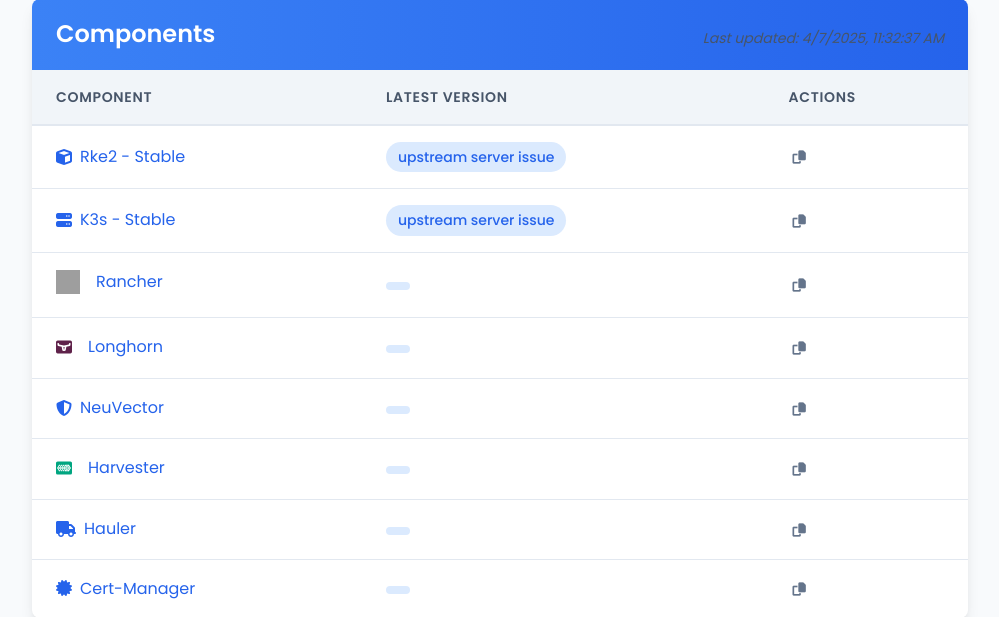
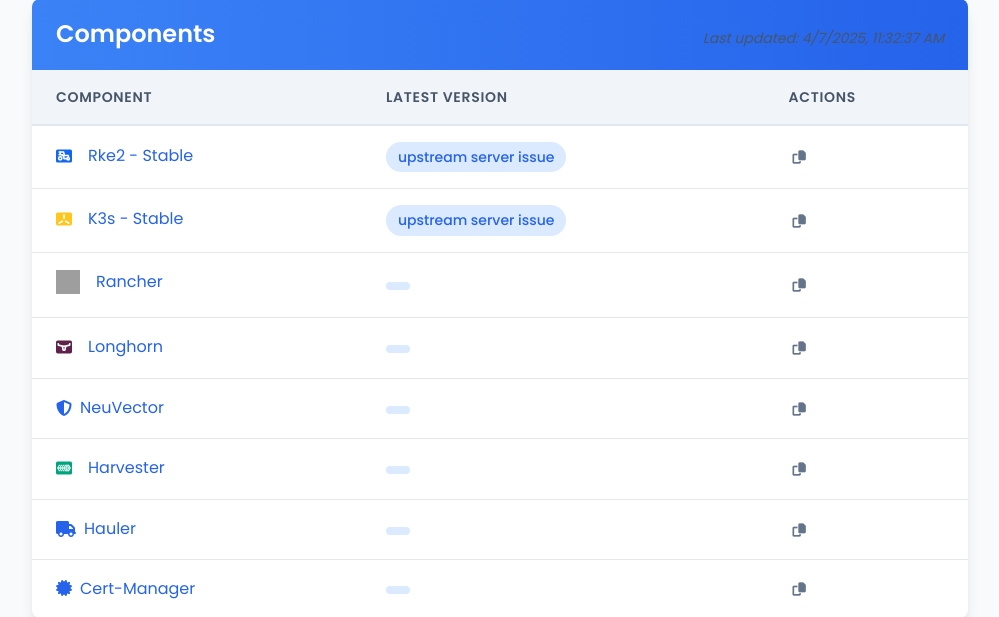
Before and after one commit to joshyorko/clem-demo, a Flask app: page / in a window 1280 px wide. Shown: the part 233-850 px from the top of the page, without its empty margins (140-1139 px from the left). Run offline with Flask 3, Linux system fonts and the light colour scheme; data that the repository does not hold is empty; grey boxes are pictures that could not be loaded.

Commit message:
Add RKE2 and K3s icons to index.html and update links

```diff
--- a/templates/index.html
+++ b/templates/index.html
@@ -419,7 +419,7 @@
                         <tr data-name="rke2">
                             <td>
                                 <a href="https://github.com/rancher/rke2" target="_blank">
-                                    <i class="fas fa-cube"></i> Rke2 - Stable
+                                    <img src="/assets/icon-rke.svg" alt="RKE2 Icon" style="width: 16px; height: 16px; vertical-align: middle; margin-right: 8px;"> Rke2 - Stable
                                 </a>
                             </td>
                             <td>
@@ -439,7 +439,7 @@
                         <tr data-name="k3s">
                             <td>
                                 <a href="https://github.com/k3s-io/k3s" target="_blank">
-                                    <i class="fas fa-server"></i> K3s - Stable
+                                    <img src="/assets/icon-k3s.svg" alt="K3s Icon" style="width: 16px; height: 16px; vertical-align: middle; margin-right: 8px;"> K3s - Stable
                                 </a>
                             </td>
                             <td>
```
Also changed, not shown: assets/icon-k3s.svg (added), assets/icon-rke.svg (added).
